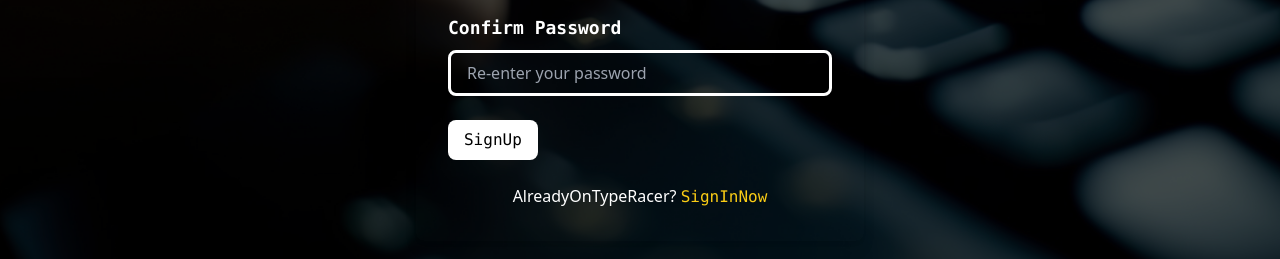
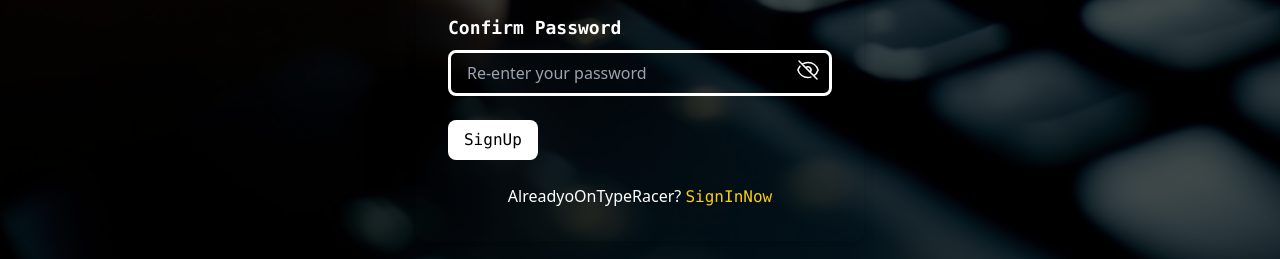
Before and after one commit to sathiyaseelan0712/Typing-Speed-Test, a React (Vite) app in the folder frontend/: page /signup in a window 1280 px wide. Shown: the part 477-736 px from the top of the page. Built offline with nearby package versions, Linux system fonts and the light colour scheme.

Commit message:
Backend run Completely

```diff
--- a/frontend/src/Components/Dashboard.jsx
+++ b/frontend/src/Components/Dashboard.jsx
@@ -1,6 +1,7 @@
 import React from "react";
 import { useTypingTestLogic } from "../hooks/TypingTestLogic";
 import TypingTest from "./TypingTest";
+
 const DashBoard = () => {
   const {
     difficulty,
--- a/frontend/src/Components/HomePage.jsx
+++ b/frontend/src/Components/HomePage.jsx
@@ -1,6 +1,9 @@
-import React from "react";
+import React, { useContext } from "react";
 import { useTypingTestLogic } from "../hooks/TypingTestLogic";
 import TypingTest from "./TypingTest";
+import { UserContext } from "../context/UserContext";
+import { Link } from "react-router-dom";
+
 const HomePage = () => {
   const {
     difficulty,
@@ -21,7 +24,17 @@ const HomePage = () => {
     calculateErrorPercentage,
   } = useTypingTestLogic();
 
+  const { userEmail } = useContext(UserContext);
+  console.log(userEmail);
   return (
+    <div>
+      <div className="flex justify-between items-center p-4">
+
+        {userEmail &&(
+          <span className="text-white font-mono font-bold">{userEmail}</span>
+        )
+        }
+      </div>
       <TypingTest
         difficulty={difficulty}
         timer={timer}
@@ -40,6 +53,7 @@ const HomePage = () => {
         calculateErrorPercentage={calculateErrorPercentage}
         wpm={wpm}
       />
+    </div>
   );
 };
 
--- a/frontend/src/Components/SignIn.jsx
+++ b/frontend/src/Components/SignIn.jsx
@@ -1,10 +1,12 @@
-import React, { useState } from "react";
+import React, { useState, useContext } from "react";
+import { UserContext } from "../context/UserContext";
 
 function SignIn() {
   const [email, setEmail] = useState("");
   const [password, setPassword] = useState("");
   const [showPassword, setShowPassword] = useState(false);
   const [error, setError] = useState("");
+  const { setUserEmail } = useContext(UserContext);
 
   const handleSignIn = async (e) => {
     e.preventDefault();
@@ -16,21 +18,20 @@ function SignIn() {
         },
         body: JSON.stringify({ email, password }),
       });
-
       if (response.ok) {
-        // Redirect to the home page
-        window.location.href = "/home";
+        setUserEmail(email); // Save the email in context
+        window.location.href = "/home"; // Redirect to the home page
       } else {
-        // Handle login failure
         setError("Login failed. Please check your credentials.");
       }
     } catch (error) {
-      console.log(error);
+      console.error(error);
       setError("An error occurred. Please try again later.");
     }
   };
 
   const togglePasswordVisibility = () => setShowPassword(!showPassword);
+
 
   return (
     <div className="min-h-screen flex flex-col items-center justify-center bg-transparent">
--- a/frontend/src/Components/SignUp.jsx
+++ b/frontend/src/Components/SignUp.jsx
@@ -1,6 +1,7 @@
 import React, { useState } from "react";
 import axios from "axios";
 import { useNavigate } from "react-router-dom";
+
 function SignUp() {
   const [email, setEmail] = useState("");
   const [password, setPassword] = useState("");
@@ -10,6 +11,7 @@ function SignUp() {
   const [isConfirmPasswordVisible, setIsConfirmPasswordVisible] =
     useState(false);
   const navigate = useNavigate();
+
   const togglePasswordVisibility = () => {
     setIsPasswordVisible(!isPasswordVisible);
   };
@@ -54,11 +56,19 @@ function SignUp() {
       console.log(response.data);
       setErrorMessage("");
       alert("Sign-up successful!");
-      navigate('/sigin') // Replace with proper success handling
+      navigate('/signin');
     } catch (error) {
-      // Handle errors (e.g., show error message)
-      console.error("Sign-up error:", error);
-      setErrorMessage("Sign-up failed. Please try again.");
+      if (error.response) {
+        console.error("Response error data:", error.response.data);
+        console.error("Response error status:", error.response.status);
+        setErrorMessage(error.response.data.message || "Sign-up failed. Please try again.");
+      } else if (error.request) {
+        console.error("No response received:", error.request);
+        setErrorMessage("No response received from server. Please check your network connection.");
+      } else {
+        console.error("Error setting up request:", error.message);
+        setErrorMessage("An error occurred while setting up the request. Please try again.");
+      }
     }
   };
 
@@ -120,14 +130,12 @@ function SignUp() {
               }`}
             >
               {isPasswordVisible ? (
-                // Eye open icon
                 <path
                   strokeLinecap="round"
                   strokeLinejoin="round"
                   d="M15 12a3 3 0 1 1-6 0 3 3 0 0 1 6 0zM2.458 12C3.732 7.943 7.284 5 12 5c4.716 0 8.268 2.943 9.542 7-1.274 4.057-4.826 7-9.542 7-4.716 0-8.268-2.943-9.542-7z"
                 />
               ) : (
-                // Eye closed icon
                 <path
                   strokeLinecap="round"
                   strokeLinejoin="round"
@@ -152,6 +160,31 @@ function SignUp() {
               onChange={(e) => setConfirmPassword(e.target.value)}
               style={{ border: "3px solid white" }}
             />
+            <svg
+              onClick={toggleConfirmPasswordVisibility}
+              xmlns="http://www.w3.org/2000/svg"
+              fill="none"
+              viewBox="0 0 24 24"
+              strokeWidth={1.5}
+              stroke="currentColor"
+              className={`absolute right-3 top-9 w-6 h-10 cursor-pointer ${
+                isConfirmPasswordVisible ? "text-yellow-500" : "text-white"
+              }`}
+            >
+              {isConfirmPasswordVisible ? (
+                <path
+                  strokeLinecap="round"
+                  strokeLinejoin="round"
+                  d="M15 12a3 3 0 1 1-6 0 3 3 0 0 1 6 0zM2.458 12C3.732 7.943 7.284 5 12 5c4.716 0 8.268 2.943 9.542 7-1.274 4.057-4.826 7-9.542 7-4.716 0-8.268-2.943-9.542-7z"
+                />
+              ) : (
+                <path
+                  strokeLinecap="round"
+                  strokeLinejoin="round"
+                  d="M3.98 8.223A10.477 10.477 0 0 0 1.934 12C3.226 16.338 7.244 19.5 12 19.5c.993 0 1.953-.138 2.863-.395M6.228 6.228A10.451 10.451 0 0 1 12 4.5c4.756 0 8.773 3.162 10.065 7.498a10.522 10.522 0 0 1-4.293 5.774M6.228 6.228 3 3m3.228 3.228 3.65 3.65m7.894 7.894L21 21m-3.228-3.228-3.65-3.65m0 0a3 3 0 1 0-4.243-4.243m4.242 4.242L9.88 9.88"
+                />
+              )}
+            </svg>
           </div>
           {errorMessage && (
             <p className="text-red-500 font-mono font-extrabold mb-4">
@@ -159,14 +192,14 @@ function SignUp() {
             </p>
           )}
           <button
-            className="w-100vw bg-white text-black font-mono py-2 px-4 rounded-lg hover:bg-yellow-400 focus:outline-none focus:ring-2 focus:ring-yellow-600 focus:ring-offset-2"
+            className="w-100 bg-white text-black font-mono py-2 px-4 rounded-lg hover:bg-yellow-400 focus:outline-none focus:ring-2 focus:ring-yellow-600 focus:ring-offset-2"
             type="submit"
           >
             SignUp
           </button>
         </form>
         <p className="mt-6 text-center text-white text-md">
-          AlreadyOnTypeRacer?{" "}
+          AlreadyoOnTypeRacer?{" "}
           <a
             href="/signin"
             className="text-yellow-400 font-mono hover:underline"
--- /dev/null
+++ b/frontend/src/context/UserContext.jsx
@@ -0,0 +1,14 @@
+// context/UserContext.js
+import React, { createContext, useState } from "react";
+
+export const UserContext = createContext();
+
+export const UserProvider = ({ children }) => {
+  const [userEmail, setUserEmail] = useState(null);
+
+  return (
+    <UserContext.Provider value={{ userEmail, setUserEmail }}>
+      {children}
+    </UserContext.Provider>
+  );
+};
--- a/frontend/src/hooks/TypingTestLogic.js
+++ b/frontend/src/hooks/TypingTestLogic.js
@@ -63,7 +63,7 @@ export const useTypingTestLogic = () => {
 
   const randomWords = (diff) => {
     const wordsPool = diff === 1 ? beginnerWords : diff === 2 ? intermediateWords : proWords;
-    const wordCount = 10; // Number of words to generate for the test
+    const wordCount = 25;
     let generatedWords = [];
 
     for (let i = 0; i < wordCount; i++) {
@@ -90,13 +90,19 @@ export const useTypingTestLogic = () => {
 
   const handleInputChange = (event) => {
     const value = event.target.value;
-    setInputValue(value);
+    const charEntered = event.nativeEvent.data;
 
-    // If the test is not active, start it
     if (!isTestActive) {
       startTest();
     }
+
+    if (/\s/.test(charEntered)) {
+      checkWord();
+    } else {
+      setInputValue(value);
+    }
   };
+
 
   const handleKeyPress = (event) => {
     if (event.key === " ") {
@@ -126,7 +132,7 @@ export const useTypingTestLogic = () => {
     clearInterval(intervalId);
     setWordsSubmitted(0);
     setWordsCorrect(0);
-    setWordsIncorrect(0); // Reset incorrect word count
+    setWordsIncorrect(0);
     setTimeLeft(timer);
     setIsTestActive(false);
     generateTestWords(difficulty);
--- a/frontend/src/main.jsx
+++ b/frontend/src/main.jsx
@@ -3,9 +3,10 @@ import ReactDOM from 'react-dom/client'; // Note the use of 'react-dom/client'
 import App from './App';
 import './index.css';
 import './Styles/fonts.css';
+import {UserProvider} from './context/UserContext'
 const root = ReactDOM.createRoot(document.getElementById('root')); // Create a root.
 root.render(
-  <React.StrictMode>
+  <UserProvider>
     <App />
-  </React.StrictMode>
+  </UserProvider>
 );
```
Also changed, not shown: frontend/src/Components/TypingTest.jsx (indentation only), 1 other file (tests, documents, lock files or other folders). Lines whose indentation alone changed are shown as unchanged.
